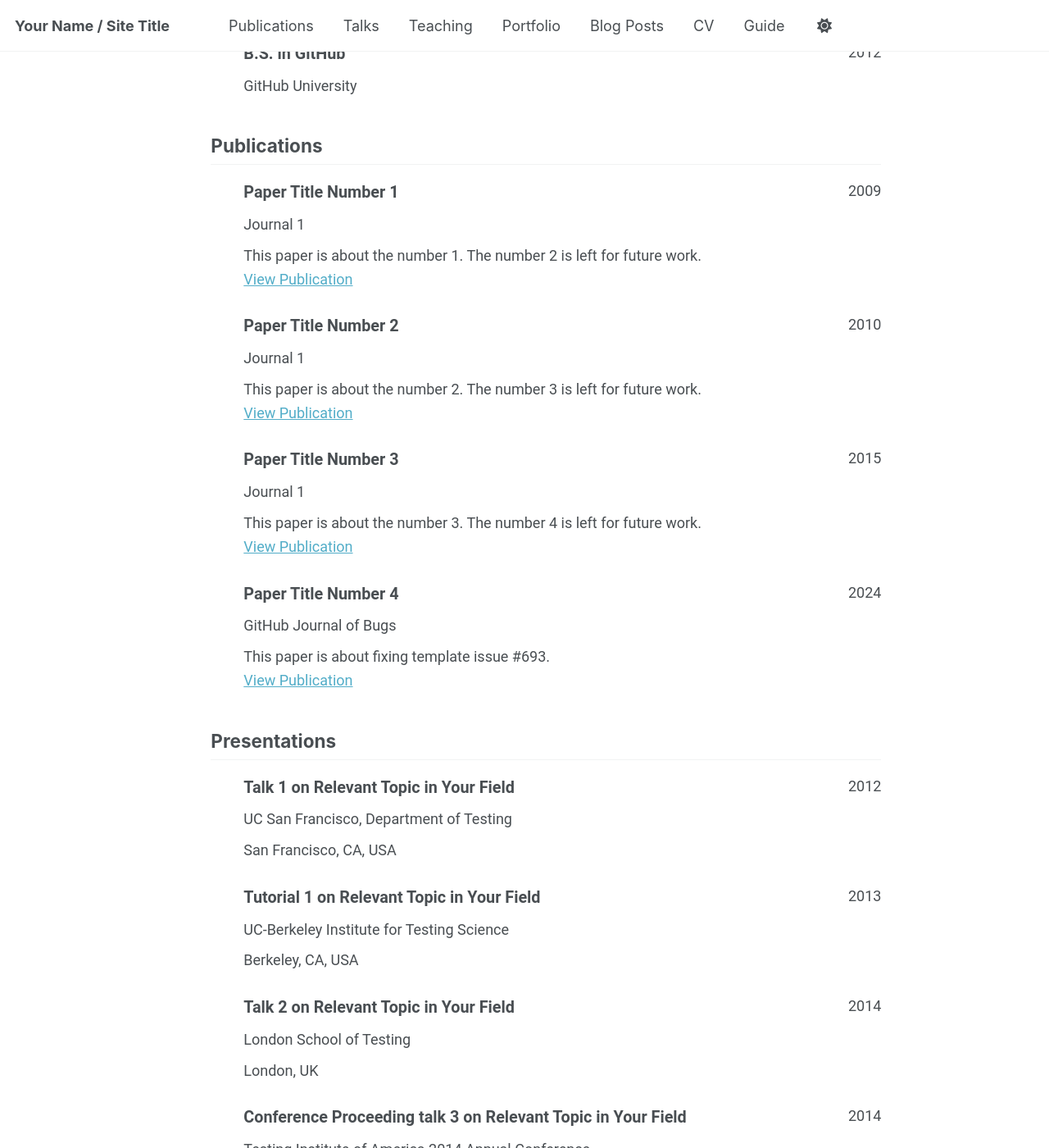
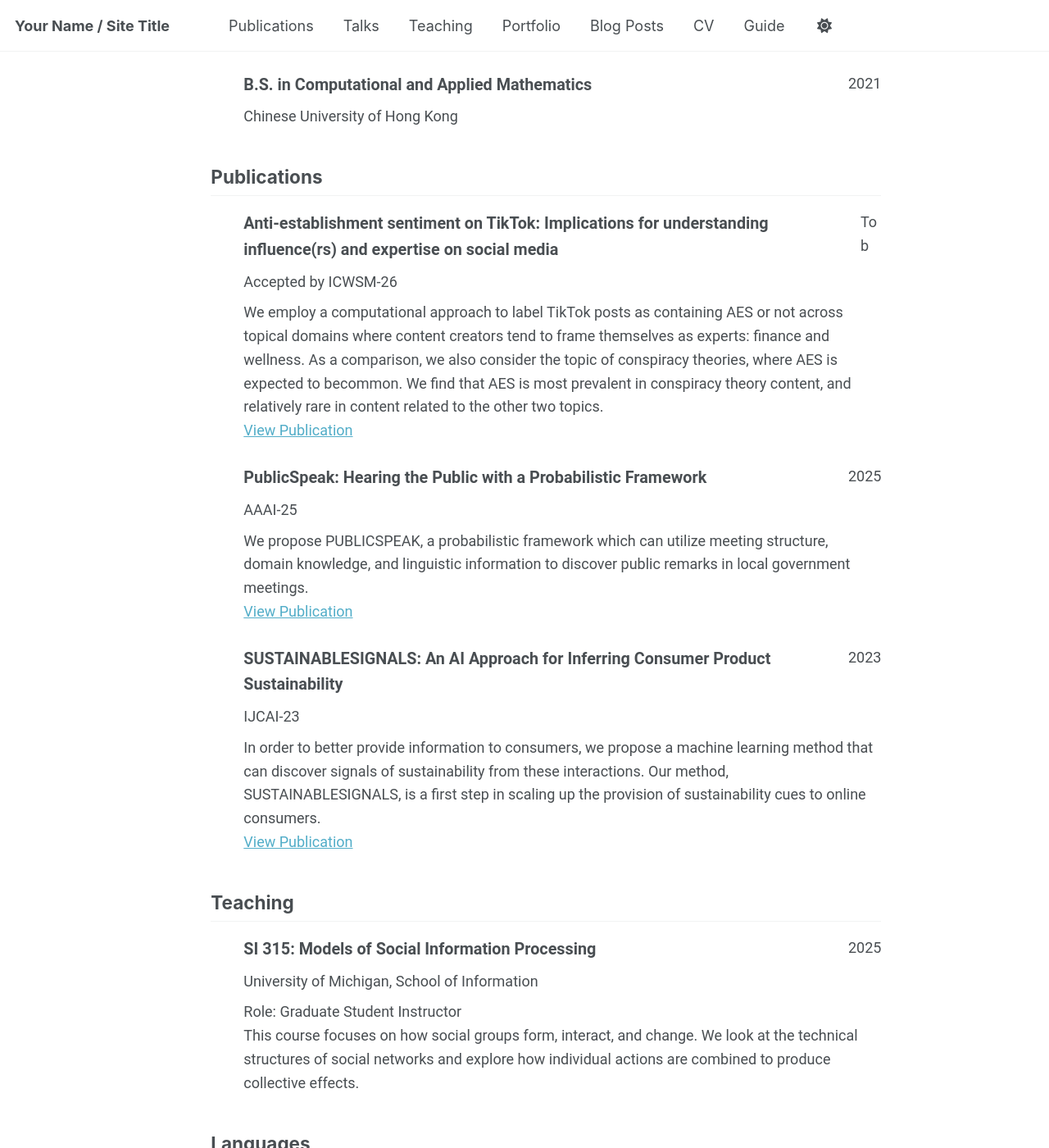
Before and after one commit to xutianliang-128/profolio, a Jekyll site: the page built from _pages/cv-json.md, in a window 1280 px wide and 1400 px high, scrolled down 718 px. Shown: the whole window at 82% size. Built offline with Jekyll 4.4.1, drawn with Linux system fonts in a browser that asks for light colours; a script that is not in the unit is left out; some of the changed text lies outside the part shown.

Commit message:
Update cv.json

```diff
--- a/_data/cv.json
+++ b/_data/cv.json
@@ -1,14 +1,14 @@
 {
   "basics": {
-    "name": "Your Sidebar Name",
-    "email": "none@example.org",
+    "name": "Tianliang Xu",
+    "email": "tianlix@umich.edu",
     "phone": "",
-    "website": "https://academicpages.github.io",
-    "summary": "Currently employed at Red Brick University. Short biography for the left-hand sidebar",
+    "website": "https://academicpages.github.io/publications/",
+    "summary": "Ph.D. candidate at the University of Michigan, working with Prof. Sabina Tomkins",
     "location": {
       "address": "",
       "postalCode": "",
-      "city": "Earth",
+      "city": "Ann Arbor",
       "countryCode": "US",
       "region": ""
     },
@@ -16,137 +16,95 @@
       {
         "network": "Google Scholar",
         "username": "",
-        "url": "https://scholar.google.com/citations?user=PS_CX0AAAAAJ"
-      },
-      {
-        "network": "ORCID",
-        "username": "",
-        "url": "https://orcid.org/yourorcidurl"
+        "url": "https://scholar.google.com/citations?user=jZ8Z_3QAAAAJ&hl=en"
       },
       {
         "network": "GitHub",
         "username": "academicpages",
-        "url": "https://github.com/academicpages"
+        "url": "https://github.com/xutianliang-128"
       }
     ]
   },
   "work": [],
   "education": [
     {
-      "institution": "GitHub University",
-      "area": "Ph.D in Version Control Theory",
+      "institution": "University of Michigan",
+      "area": "Ph.D. candidate in computational social science",
       "studyType": "",
       "startDate": "",
-      "endDate": "2018",
+      "endDate": "TBD",
       "gpa": null,
       "courses": []
     },
     {
-      "institution": "GitHub University",
-      "area": "M.S. in Jekyll",
+      "institution": "University of Michigan",
+      "area": "M.S. in Data Science",
       "studyType": "",
       "startDate": "",
-      "endDate": "2014",
-      "gpa": null,
+      "endDate": "2023",
+      "gpa": 3.9,
       "courses": []
     },
     {
-      "institution": "GitHub University",
-      "area": "B.S. in GitHub",
+      "institution": "Chinese University of Hong Kong",
+      "area": "B.S. in Computational and Applied Mathematics",
       "studyType": "",
       "startDate": "",
-      "endDate": "2012",
+      "endDate": "2021",
       "gpa": null,
       "courses": []
     }
   ],
   "skills": [],
-  "languages": [],
+  "languages": ["Mandarin", "English", "Cantonese"],
   "interests": [],
   "references": [],
   "publications": [
     {
-      "name": "Paper Title Number 1",
-      "publisher": "Journal 1",
-      "releaseDate": "2009-10-01",
-      "website": "https://academicpages.github.io/files/paper1.pdf",
-      "summary": "This paper is about the number 1. The number 2 is left for future work."
+      "name": "Anti-establishment sentiment on TikTok: Implications for understanding influence(rs) and expertise on social media",
+      "publisher": "Accepted by ICWSM-26",
+      "releaseDate": "To be release in 2026",
+      "website": "https://arxiv.org/pdf/2508.16453",
+      "summary": "We employ a computational approach to label TikTok posts as containing AES or not across topical domains where content creators tend to frame themselves as experts: finance and wellness. As a comparison, we also consider the topic of conspiracy theories, where AES is expected to becommon. We find that AES is most prevalent in conspiracy theory content, and relatively rare in content related to the other two topics."
     },
     {
-      "name": "Paper Title Number 2",
-      "publisher": "Journal 1",
-      "releaseDate": "2010-10-01",
-      "website": "https://academicpages.github.io/files/paper2.pdf",
-      "summary": "This paper is about the number 2. The number 3 is left for future work."
+      "name": "PublicSpeak: Hearing the Public with a Probabilistic Framework",
+      "publisher": "AAAI-25",
+      "releaseDate": "2025",
+      "website": "https://ojs.aaai.org/index.php/AAAI/article/view/35075",
+      "summary": " We propose PUBLICSPEAK, a probabilistic framework which can utilize meeting structure, domain knowledge, and linguistic information to discover public remarks in local government meetings. "
     },
     {
-      "name": "Paper Title Number 3",
-      "publisher": "Journal 1",
-      "releaseDate": "2015-10-01",
-      "website": "https://academicpages.github.io/files/paper3.pdf",
-      "summary": "This paper is about the number 3. The number 4 is left for future work."
+      "name": "SUSTAINABLESIGNALS: An AI Approach for Inferring Consumer Product Sustainability",
+      "publisher": "IJCAI-23",
+      "releaseDate": "2023",
+      "website": "https://www.ijcai.org/proceedings/2023/0673.pdf",
+      "summary": "In order to better provide information to consumers, we propose a machine learning method that can discover signals of sustainability from these interactions. Our method, SUSTAINABLESIGNALS, is a first step in scaling up the provision of sustainability cues to online consumers."
     },
+  ],
+  "news": [
     {
-      "name": "Paper Title Number 4",
-      "publisher": "GitHub Journal of Bugs",
-      "releaseDate": "2024-02-17",
-      "website": "https://academicpages.github.io/files/paper3.pdf",
-      "summary": "This paper is about fixing template issue #693."
-    }
-  ],
-  "presentations": [
-    {
-      "name": "Talk 1 on Relevant Topic in Your Field",
-      "event": "UC San Francisco, Department of Testing",
-      "date": "2012-03-01",
-      "location": "San Francisco, CA, USA",
+      "name": "Conspiracy content drives anti-establishment sentiment on TikTok, YouTube.",
+      "date": "2025-09-23",
+      "location": "Ann Arbor, MI, USA",
+      "website": "https://news.umich.edu/conspiracy-content-drives-anti-establishment-sentiment-on-tiktok-youtube/",
       "description": ""
     },
-    {
-      "name": "Tutorial 1 on Relevant Topic in Your Field",
-      "event": "UC-Berkeley Institute for Testing Science",
-      "date": "2013-03-01",
-      "location": "Berkeley, CA, USA",
-      "description": ""
-    },
-    {
-      "name": "Talk 2 on Relevant Topic in Your Field",
-      "event": "London School of Testing",
-      "date": "2014-02-01",
-      "location": "London, UK",
-      "description": ""
-    },
-    {
-      "name": "Conference Proceeding talk 3 on Relevant Topic in Your Field",
-      "event": "Testing Institute of America 2014 Annual Conference",
-      "date": "2014-03-01",
-      "location": "Los Angeles, CA, USA",
-      "description": ""
-    }
   ],
   "teaching": [
     {
-      "course": "Teaching experience 1",
-      "institution": "University 1, Department",
-      "date": "2014-01-01",
-      "role": "Undergraduate course",
-      "description": ""
+      "course": "SI 315: Models of Social Information Processing",
+      "institution": "University of Michigan, School of Information",
+      "date": "2025-09-01",
+      "role": "Graduate Student Instructor",
+      "description": "This course focuses on how social groups form, interact, and change. We look at the technical structures of social networks and explore how individual actions are combined to produce collective effects."
     },
+  ],
+  "services": [
     {
-      "course": "Teaching experience 2",
-      "institution": "University 1, Department",
-      "date": "2015-01-01",
-      "role": "Workshop",
-      "description": ""
-    }
+      "name": "Submissions reviewer.",
+      "event": "IC2S2-25",
+      "date": "2025",
+    },
   ],
-  "portfolio": [
-    {
-      "name": "Portfolio item number 1",
-      "category": "portfolio",
-      "date": "",
-      "url": "",
-      "description": "Short description of portfolio item number 1<br/><img src='/images/500x300.png'>"
-    }
-  ]
 }
```
